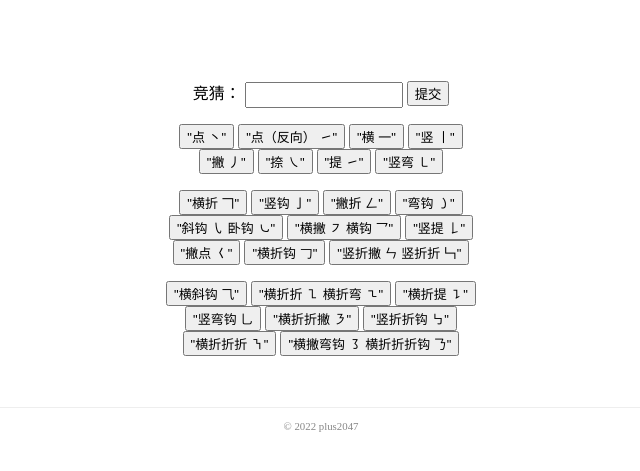
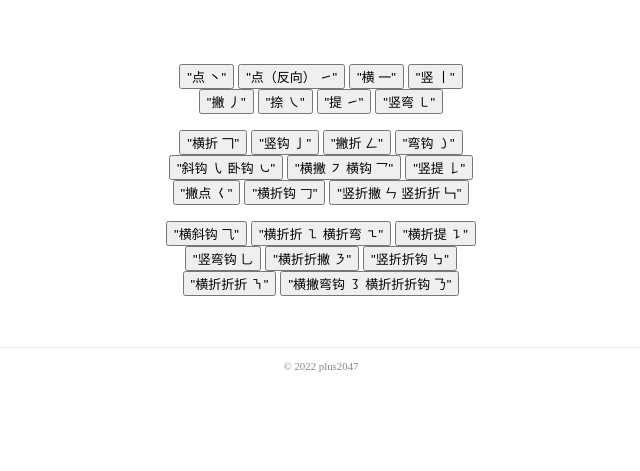
Before and after one commit to guessidioms/guessidioms, a Flask app: page / in a window 1280 px wide. Shown: the part 55-526 px from the top of the page, without its empty margins (319-959 px from the left). Run offline with Flask 3, Linux system fonts and the light colour scheme; some libraries are stand-ins or nearby versions.

Commit message:
adjust element size

```diff
--- a/static/main.js
+++ b/static/main.js
@@ -6,6 +6,35 @@ const buttonClickedColor = "#7FFFD4"
 var clickedStrokes = []
 var idiom = ""
 var currGuess = 0
+
+// hander for the stroke buttons click event
+function addStroke(id, stroke) {
+    if (currGuess < maxGuess - 1) {
+        currGuess += 1
+        var btn = document.getElementById(id)
+        btn.style.backgroundColor = buttonClickedColor
+        clickedStrokes.push(stroke)
+        var guessId = "chars_guess" + currGuess
+        renderMatchedStrokes(idiom, clickedStrokes, guessId, matchedColor = defaultColor)
+    } else {
+        window.alert("已达到笔画最大次数！")
+    }
+}
+
+// handler for the guess input event
+function evalGuess(inputId = "guess") {
+    if (currGuess < maxGuess) {
+        currGuess += 1
+        var guess = document.getElementById(inputId).value;
+        var guessId = "chars_guess" + currGuess
+        renderMatchedStrokes(guess, clickedStrokes, guessId, highColor, defaultColor)
+        if (guess === idiom) {
+            window.alert("猜对了!!!! 猜测次数:" + currGuess)
+        }
+    } else {
+        window.alert("已达到最大猜测次数！正确答案:" + idiom)
+    }
+}
 
 // convert a hex string to a word
 function codeToWord(code) {
@@ -18,8 +47,10 @@ function codeToWord(code) {
     return new TextDecoder().decode(Uint8Array.from(bytes))
 }
 
-// get word from the url or randomly generate a word if the url donot contains "code"
-async function getWordFromUrl() {
+// initialization
+(async function () {
+
+    // get word from the url or randomly generate a word if the url donot contains "code"
     var searchStr = window.location.search
     var params = new URLSearchParams(searchStr)
     if (params.get("code")) {
@@ -34,86 +65,15 @@ async function getWordFromUrl() {
         var index = Math.floor(Math.random() * idiomsArray.length)
         idiom = codeToWord(idiomsArray[index])
     }
-    for(var i = 1; i <= maxGuess; i++) {
+
+    // create the block grid
+    for (var i = 1; i <= maxGuess; i++) {
         renderMatchedStrokes(idiom, clickedStrokes, "chars_guess" + i)
-        for(var j = 0; j < idiom.length; j++) {
+        for (var j = 0; j < idiom.length; j++) {
             // add a event listener to all the td elements
             var tdId = "chars_guess" + i + "_" + j
             var td = document.getElementById(tdId)
-            td.addEventListener('click', function (event) {
-                // check if it's a double click
-                // if (event.detail === 2) {
-                //     createInput()
-                // }
-                createInput()
-            })
+            td.addEventListener('click', createInput)
         }
     }
-}
-
-// hander for the stroke buttons click event
-function addStrokeAndRefresh(id, stroke) {
-    if (currGuess < maxGuess) {
-        currGuess += 1
-        var btn = document.getElementById(id)
-        btn.style.backgroundColor = buttonClickedColor
-        clickedStrokes.push(stroke)
-        var guessId = "chars_guess" + currGuess
-        renderMatchedStrokes(idiom, clickedStrokes, guessId, matchedColor = defaultColor)
-    } else {
-        window.alert("已达到笔画最大次数！")
-    }
-}
-
-// handler for the guess input event
-function evalGuess(inputId="guess") {
-    if (currGuess < maxGuess) {
-        currGuess += 1
-        var guess = document.getElementById(inputId).value;
-        var guessId = "chars_guess" + currGuess
-        renderMatchedStrokes(guess, clickedStrokes, guessId, highColor, defaultColor)
-        if (guess === idiom) {
-            window.alert("猜对了!!!! 猜测次数:" + currGuess)
-        }
-    } else {
-        window.alert("已达到最大猜测次数！正确答案:" + idiom)
-    }
-}
-
-function createInput(inputId="guessInput") {
-    var parentTrId = "chars_guess" + (currGuess + 1)
-    var parentTr = document.getElementById(parentTrId);
-    // clean the tr element
-    while (parentTr.firstChild) {
-        parentTr.removeChild(parentTr.firstChild)
-    }
-
-    var input = document.createElement('input');
-    input.type = 'text';
-    input.id = inputId;
-    input.style.width = '340px';
-    input.style.height = '75px';
-    input.style.fontSize = '75px';
-    input.style.textAlign = 'center';
-    input.style.border = '1px solid #EEE'
-    // put the input into a td
-    var td = document.createElement('td');
-    td.appendChild(input);
-    // let the td take whole row
-    td.setAttribute("colspan", "4");
-
-    // add an event listener when the user press enter
-    input.addEventListener('keyup', function (event) {
-        if (event.key === "Enter") {
-            event.preventDefault();
-            evalGuess(inputId);
-        }
-    });
-
-    // put the input into the tr
-    parentTr.appendChild(td);
-    return input;
-}
-
-// initial
-getWordFromUrl()
+})()
--- a/static/render.js
+++ b/static/render.js
@@ -1,16 +1,49 @@
-// fill the cell with an empty svg cell
-function fillInCellWithSvg(cell) {
+function createInput(inputId = "guessInput") {
+    var parentTrId = "chars_guess" + (currGuess + 1)
+    var parentTr = document.getElementById(parentTrId);
+    // clean the tr element
+    while (parentTr.firstChild) {
+        parentTr.removeChild(parentTr.firstChild)
+    }
+
+    var input = document.createElement('input');
+    input.type = 'text';
+    input.id = inputId;
+    input.style.width = '318px';
+    input.style.height = '79px';
+    input.style.fontSize = '75px';
+    input.style.textAlign = 'center';
+    input.style.border = '1px solid #EEE'
+    input.style.margin = '0px';
+    input.style.padding = '0px';
+    // put the input into a td
+    var td = document.createElement('td');
+    td.appendChild(input);
+    // let the td take whole row
+    td.setAttribute("colspan", "4");
+
+    // add an event listener when the user press enter
+    input.addEventListener('keyup', function (event) {
+        if (event.key === "Enter") {
+            event.preventDefault();
+            evalGuess(inputId);
+        }
+    });
+
+    // put the input into the tr
+    parentTr.appendChild(td);
+    return input;
+}
+
+
+// render the strokes of a character with colors for each stroke
+function renderFanningStrokes(target, strokes, colors) {
     const svg = document.createElementNS('http://www.w3.org/2000/svg', 'svg');
     svg.style.width = '75px';
     svg.style.height = '75px';
     svg.style.border = '1px solid #EEE'
-    cell.appendChild(svg);
-    return svg
-}
+    target.appendChild(svg);
 
-// render the strokes of a character with colors for each stroke
-function renderFanningStrokes(target, strokes, colors) {
-    var svg = fillInCellWithSvg(target)
     var group = document.createElementNS('http://www.w3.org/2000/svg', 'g');
     svg.appendChild(group);
 
@@ -29,11 +62,8 @@ function renderFanningStrokes(target, strokes, colors) {
 }
 
 // render a word with different colors for matched strokes and unmatched strokes
-// similiar with renderMatchedStrokes, but this function can render different strokes for each character
-function renderEachMatchedStrokes(chars, strokes, id, matchedColor = null, unmatchedColor = null) {
-    var target = document.getElementById(id);
+function renderMatchedStrokes(chars, matchedStrokes, id, matchedColor = null, unmatchedColor = null) {
     function renderChar(i, cellId) {
-        var thisStrokes = strokes[i]
         var thisChar = chars[i]
         var strokeName = cnchar.stroke(thisChar, 'order')[0];
         HanziWriter.loadCharacterData(thisChar).then(function (charData) {
@@ -46,7 +76,7 @@ function renderEachMatchedStrokes(chars, strokes, id, matchedColor = null, unmat
             var colors = []
             for (var i = 0; i < charData.strokes.length; i++) {
                 var thisStroke = charData.strokes[i]
-                var strokeMatched = thisStrokes.includes(strokeName[i])
+                var strokeMatched = matchedStrokes.includes(strokeName[i])
                 if (strokeMatched && matchedColor) {
                     strokes.push(thisStroke)
                     colors.push(matchedColor)
@@ -59,6 +89,7 @@ function renderEachMatchedStrokes(chars, strokes, id, matchedColor = null, unmat
             renderFanningStrokes(target, strokes, colors);
         });
     }
+    var target = document.getElementById(id);
     while (target.firstChild) {
         target.removeChild(target.firstChild)
     }
@@ -70,14 +101,3 @@ function renderEachMatchedStrokes(chars, strokes, id, matchedColor = null, unmat
         renderChar(i, cellId)
     }
 }
-
-// render a word with different colors for matched strokes and unmatched strokes
-// id: the id of the target element to put the word
-// stockes: the mathced strokes for all characters
-function renderMatchedStrokes(chars, strokes, id, matchedColor = null, unmatchedColor = null) {
-    var strokesEachChar = []
-    for (var i = 0; i < chars.length; i++) {
-        strokesEachChar.push(strokes)
-    }
-    renderEachMatchedStrokes(chars, strokesEachChar, id, matchedColor, unmatchedColor)
-}
--- a/templates/index.html
+++ b/templates/index.html
@@ -3,14 +3,6 @@
 
 {% block content %}
 {% set name='baz' %}
-
-<p>
-    <center>
-        <table id="chars_table">
-            <tr id="chars_placeholder"></tr>
-        </table>
-    </center>
-</p>
 
 <p>
     <center>
@@ -25,49 +17,43 @@
 </p>
 
 <p align="center">
-    竞猜：
-    <input type="text" id="guess" name="txt" minlength="4" maxlength="8" size="16" style="width:150px;height:20px;">
-    <input type="button" value="提交" onclick="evalGuess()">
+    <button onclick='addStroke("btn_k", "k")' id="btn_k" style="font-size:13px"> "点 丶" </button>
+    <button onclick='addStroke("btn_d", "d")' id="btn_d" style="font-size:13px"> "点（反向） ㇀" </button>
+    <button onclick='addStroke("btn_j", "j")' id="btn_j" style="font-size:13px"> "横 一" </button>
+    <button onclick='addStroke("btn_f", "f")' id="btn_f" style="font-size:13px"> "竖 丨" </button>
+    <br />
+    <button onclick='addStroke("btn_s", "s")' id="btn_s" style="font-size:13px"> "撇 丿" </button>
+    <button onclick='addStroke("btn_l", "l")' id="btn_l" style="font-size:13px"> "捺 ㇏" </button>
+    <button onclick='addStroke("btn_i", "i")' id="btn_i" style="font-size:13px"> "提 ㇀" </button>
+    <button onclick='addStroke("btn_b", "b")' id="btn_b" style="font-size:13px"> "竖弯 ㇄" </button>
 </p>
 
 <p align="center">
-    <button onclick='addStrokeAndRefresh("btn_k", "k")' id="btn_k" style="font-size:13px"> "点 丶" </button>
-    <button onclick='addStrokeAndRefresh("btn_d", "d")' id="btn_d" style="font-size:13px"> "点（反向） ㇀" </button>
-    <button onclick='addStrokeAndRefresh("btn_j", "j")' id="btn_j" style="font-size:13px"> "横 一" </button>
-    <button onclick='addStrokeAndRefresh("btn_f", "f")' id="btn_f" style="font-size:13px"> "竖 丨" </button>
+    <button onclick='addStroke("btn_c", "c")' id="btn_c" style="font-size:13px"> "横折 𠃍" </button>
+    <button onclick='addStroke("btn_g", "g")' id="btn_g" style="font-size:13px"> "竖钩 亅" </button>
+    <button onclick='addStroke("btn_n", "n")' id="btn_n" style="font-size:13px"> "撇折 𠃋" </button>
+    <button onclick='addStroke("btn_t", "t")' id="btn_t" style="font-size:13px"> "弯钩 ㇁" </button>
     <br />
-    <button onclick='addStrokeAndRefresh("btn_s", "s")' id="btn_s" style="font-size:13px"> "撇 丿" </button>
-    <button onclick='addStrokeAndRefresh("btn_l", "l")' id="btn_l" style="font-size:13px"> "捺 ㇏" </button>
-    <button onclick='addStrokeAndRefresh("btn_i", "i")' id="btn_i" style="font-size:13px"> "提 ㇀" </button>
-    <button onclick='addStrokeAndRefresh("btn_b", "b")' id="btn_b" style="font-size:13px"> "竖弯 ㇄" </button>
+    <button onclick='addStroke("btn_y", "y")' id="btn_y" style="font-size:13px"> "斜钩 ㇂ 卧钩 ㇃" </button>
+    <button onclick='addStroke("btn_e", "e")' id="btn_e" style="font-size:13px"> "横撇 ㇇ 横钩 乛" </button>
+    <button onclick='addStroke("btn_h", "h")' id="btn_h" style="font-size:13px"> "竖提 𠄌" </button>
+    <br />
+    <button onclick='addStroke("btn_m", "m")' id="btn_m" style="font-size:13px"> "撇点 𡿨" </button>
+    <button onclick='addStroke("btn_r", "r")' id="btn_r" style="font-size:13px"> "横折钩 𠃌" </button>
+    <button onclick='addStroke("btn_x", "x")' id="btn_x" style="font-size:13px"> "竖折撇 ㄣ 竖折折 𠃑" </button>
 </p>
 
 <p align="center">
-    <button onclick='addStrokeAndRefresh("btn_c", "c")' id="btn_c" style="font-size:13px"> "横折 𠃍" </button>
-    <button onclick='addStrokeAndRefresh("btn_g", "g")' id="btn_g" style="font-size:13px"> "竖钩 亅" </button>
-    <button onclick='addStrokeAndRefresh("btn_n", "n")' id="btn_n" style="font-size:13px"> "撇折 𠃋" </button>
-    <button onclick='addStrokeAndRefresh("btn_t", "t")' id="btn_t" style="font-size:13px"> "弯钩 ㇁" </button>
+    <button onclick='addStroke("btn_o", "o")' id="btn_o" style="font-size:13px"> "横斜钩 ⺄" </button>
+    <button onclick='addStroke("btn_v", "v")' id="btn_v" style="font-size:13px"> "横折折 ㇅ 横折弯 ㇍" </button>
+    <button onclick='addStroke("btn_p", "p")' id="btn_p" style="font-size:13px"> "横折提 ㇊" </button>
     <br />
-    <button onclick='addStrokeAndRefresh("btn_y", "y")' id="btn_y" style="font-size:13px"> "斜钩 ㇂ 卧钩 ㇃" </button>
-    <button onclick='addStrokeAndRefresh("btn_e", "e")' id="btn_e" style="font-size:13px"> "横撇 ㇇ 横钩 乛" </button>
-    <button onclick='addStrokeAndRefresh("btn_h", "h")' id="btn_h" style="font-size:13px"> "竖提 𠄌" </button>
+    <button onclick='addStroke("btn_u", "u")' id="btn_u" style="font-size:13px"> "竖弯钩 乚 </button>
+    <button onclick='addStroke("btn_a", "a")' id="btn_a" style="font-size:13px"> "横折折撇 ㇋" </button>
+    <button onclick='addStroke("btn_z", "z")' id="btn_z" style="font-size:13px"> "竖折折钩 ㇉" </button>
     <br />
-    <button onclick='addStrokeAndRefresh("btn_m", "m")' id="btn_m" style="font-size:13px"> "撇点 𡿨" </button>
-    <button onclick='addStrokeAndRefresh("btn_r", "r")' id="btn_r" style="font-size:13px"> "横折钩 𠃌" </button>
-    <button onclick='addStrokeAndRefresh("btn_x", "x")' id="btn_x" style="font-size:13px"> "竖折撇 ㄣ 竖折折 𠃑" </button>
-</p>
-
-<p align="center">
-    <button onclick='addStrokeAndRefresh("btn_o", "o")' id="btn_o" style="font-size:13px"> "横斜钩 ⺄" </button>
-    <button onclick='addStrokeAndRefresh("btn_v", "v")' id="btn_v" style="font-size:13px"> "横折折 ㇅ 横折弯 ㇍" </button>
-    <button onclick='addStrokeAndRefresh("btn_p", "p")' id="btn_p" style="font-size:13px"> "横折提 ㇊" </button>
-    <br />
-    <button onclick='addStrokeAndRefresh("btn_u", "u")' id="btn_u" style="font-size:13px"> "竖弯钩 乚 </button>
-    <button onclick='addStrokeAndRefresh("btn_a", "a")' id="btn_a" style="font-size:13px"> "横折折撇 ㇋" </button>
-    <button onclick='addStrokeAndRefresh("btn_z", "z")' id="btn_z" style="font-size:13px"> "竖折折钩 ㇉" </button>
-    <br />
-    <button onclick='addStrokeAndRefresh("btn_q", "q")' id="btn_q" style="font-size:13px"> "横折折折 ㇎" </button>
-    <button onclick='addStrokeAndRefresh("btn_w", "w")' id="btn_w" style="font-size:13px"> "横撇弯钩 ㇌ 横折折折钩 𠄎" </button>
+    <button onclick='addStroke("btn_q", "q")' id="btn_q" style="font-size:13px"> "横折折折 ㇎" </button>
+    <button onclick='addStroke("btn_w", "w")' id="btn_w" style="font-size:13px"> "横撇弯钩 ㇌ 横折折折钩 𠄎" </button>
 </p>
 
 <div id="share-overlay" class="overlay hidden">
```
Also changed, not shown: index.html (+28 -42 lines), README.md.
